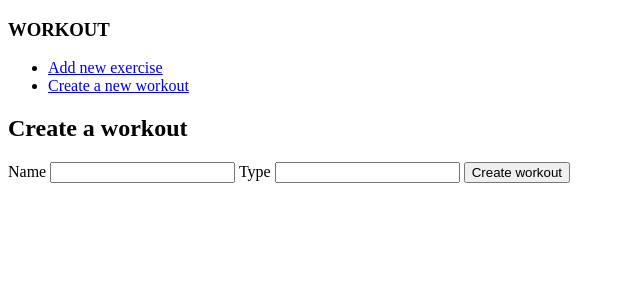
After one commit to frasey/workout, a Flask app: page /workout/new in a window 1280 px wide. The commit adds this page. Shown: the top 300 px of the page, without its empty margins (0-640 px from the left). Run offline with Flask 3, Linux system fonts and the light colour scheme.

Commit message:
create workout added and redirect to add exercises

```diff
--- a/controllers/workout_controller.py
+++ b/controllers/workout_controller.py
@@ -1,6 +1,8 @@
 from flask import Blueprint, render_template, redirect, request
 from app import db
 from models.workout import Workout
+from models.exercise import Exercise
+from sqlalchemy import desc
 
 workout_blueprint = Blueprint("/workout", __name__)
 
@@ -18,7 +20,30 @@
 
 
 # create workout
+@workout_blueprint.route("/workout/new")
+def new_workout():
+    workouts = Workout.query.all()
+    return render_template("workouts/new_workout.jinja", workouts=workouts)
 
+# add new workout to db
+@workout_blueprint.route("/workout/new", methods=['POST'])
+def add_workout():
+    name = request.form["name"]
+    type = request.form["type"]
+    new_workout = Workout(name=name, type=type)
+
+    db.session.add(new_workout)
+    db.session.commit()
+
+    workouts = Workout.query.all()
+    workout_id = len(workouts)
+    return redirect(f"/workout/{workout_id}/add-exercises")
+
+# add exercises to workout.id
+@workout_blueprint.route("/workout/<id>/add-exercises")
+def add_exercises_to_workout(id):
+    workout = Workout.query.get(id)
+    return "working"
 # edit workout
 
 # delete workout
--- a/models/workout.py
+++ b/models/workout.py
@@ -6,7 +6,7 @@ class Workout(db.Model):
     id = db.Column(db.Integer, primary_key=True)
     name = db.Column(db.String(64))
     type = db.Column(db.String(64))
-    completed = db.Column(db.Boolean)
+    completed = db.Column(db.Boolean, default=False)
     exercises = db.relationship("Exercise", secondary="workout_exercise", backref="workouts")
     # primary is model to access, secondary is what you're accessing it through
 
--- a/templates/base.jinja
+++ b/templates/base.jinja
@@ -5,10 +5,16 @@
     <meta name="viewport" content="width=device-width, initial-scale=1.0">
     <title>Workout</title>
 </head>
+<span>
+    <h3>WORKOUT</h3>
+</span>
 <nav>
     <ul>
         <li>
             <a href="/exercise">Add new exercise</a>
+        </li>
+        <li>
+            <a href="workout/new">Create a new workout</a>
         </li>
     </ul>
 </nav>
--- /dev/null
+++ b/templates/workouts/new_workout.jinja
@@ -0,0 +1,16 @@
+{% extends 'base.jinja' %} {% block content %}
+
+    <h2>Create a workout</h2>
+
+    <form action="/workout/new" method="post">
+        <label for="name">Name</label>
+        <input type="text" name="name" id="name">
+
+        <label for="type">Type</label>
+        <input type="text" name="type" id="type">
+
+        <input type="submit" value="Create workout">
+
+    </form>
+
+{% endblock content %}
```
Also changed, not shown: templates/workouts/create_workout.jinja (added, +30 -0 lines), templates/workouts/add_exercises.jinja (added).
